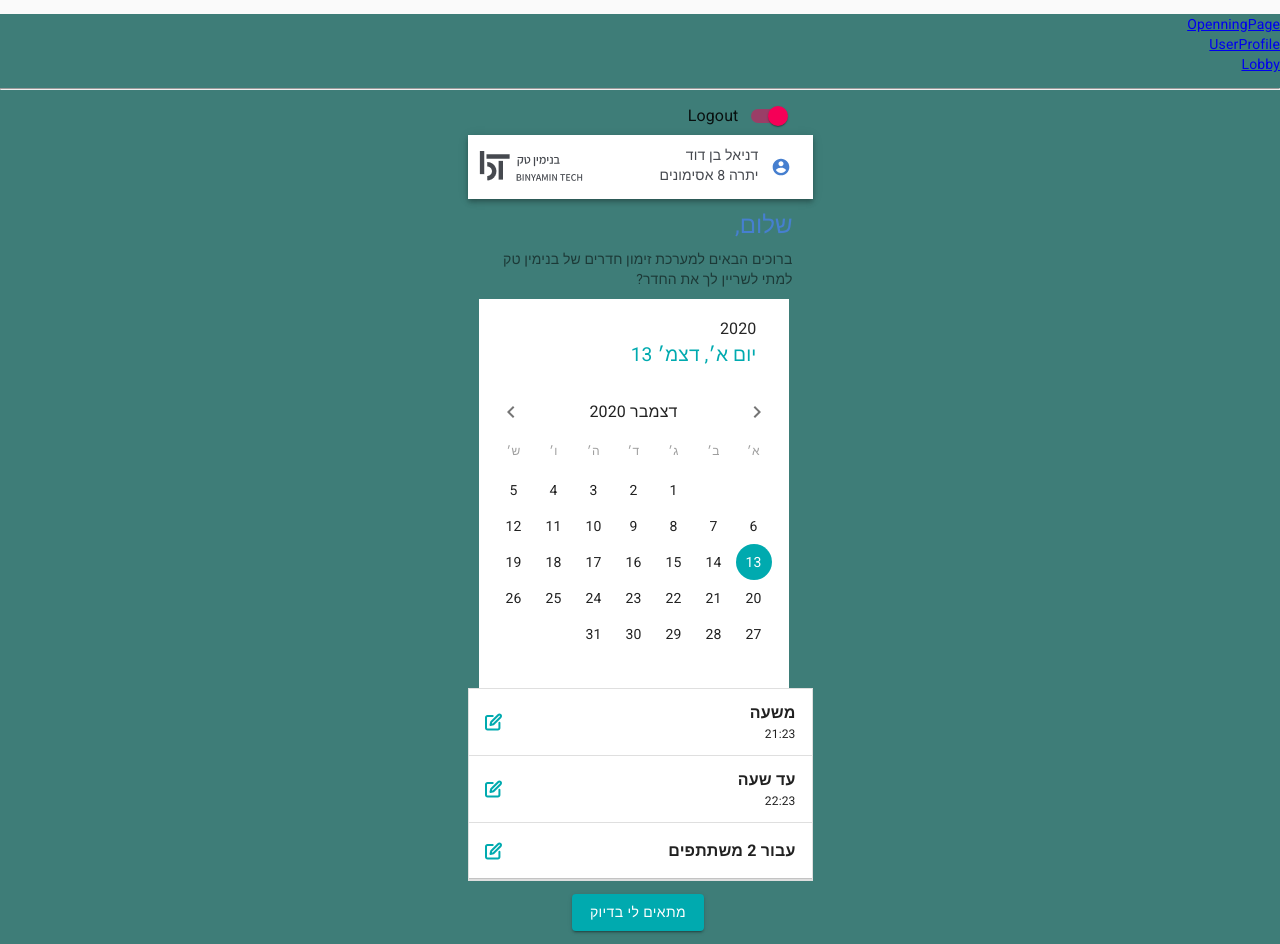
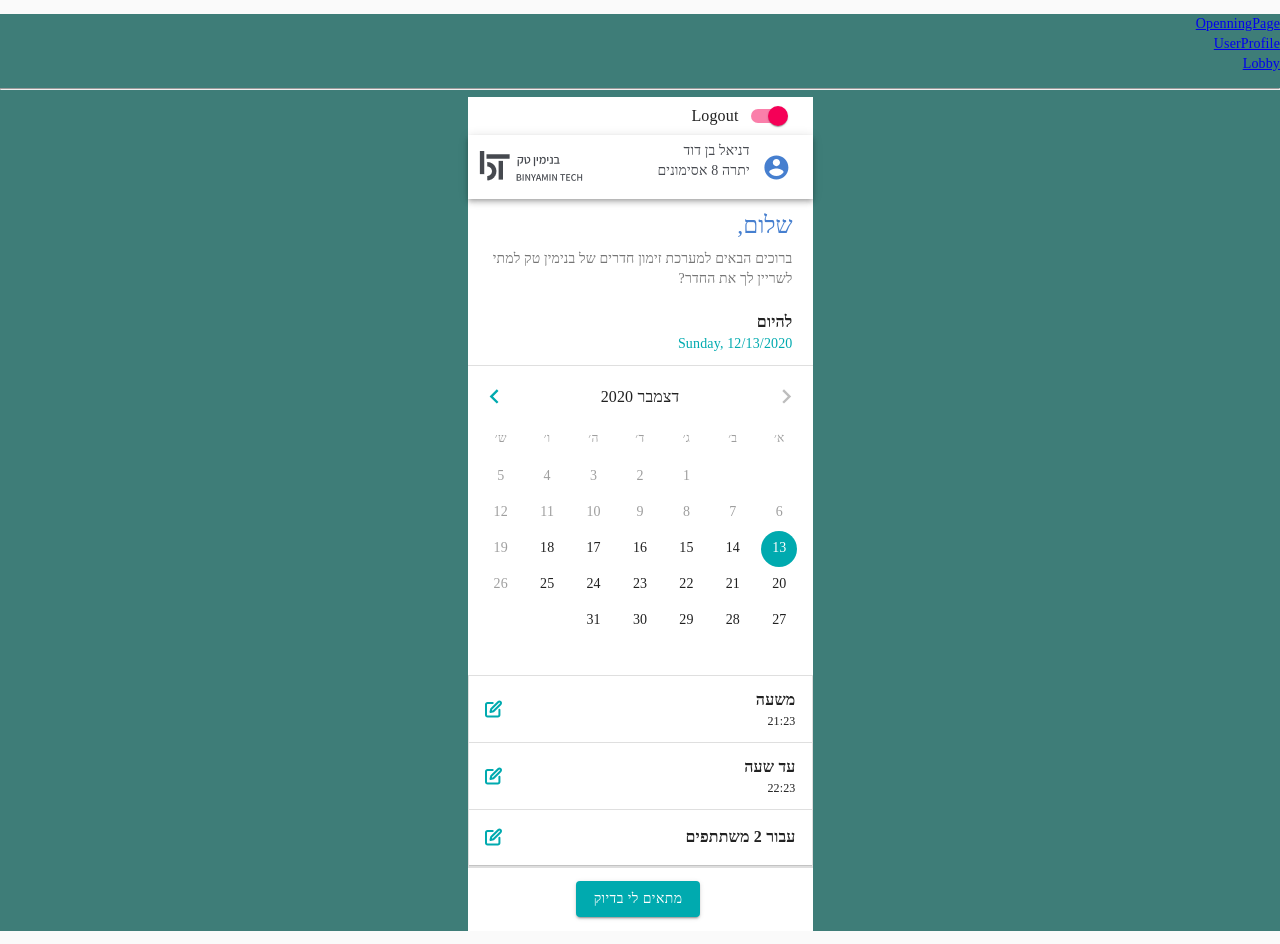
Before and after one commit to OrielBenMoshe/Rooms-Management, a React (Create React App) app in the folder client/: page / in a window 1280 px wide. Built offline with nearby package versions, Linux system fonts and the light colour scheme.

Commit message:
DayPicker.jsx fixing with rtl fixing

```diff
--- a/client/src/App.js
+++ b/client/src/App.js
@@ -55,6 +55,7 @@ function App() {
   return (
 
     <ThemeProvider theme={theme}>
+      <div dir="rtl">
       <CssBaseline />
       <Router>
         <div className="App">
@@ -85,6 +86,7 @@ function App() {
           </UserProvider>
         </div>
       </Router>
+      </div>
     </ThemeProvider>
 
   );
--- a/client/src/components/OpenningPage/DayPicker/DayPicker.css
+++ b/client/src/components/OpenningPage/DayPicker/DayPicker.css
@@ -1,14 +1,57 @@
 * {
   box-sizing: border-box;
   padding: 0;
+  font-family: 'Assistant' !important;
+  font-style: normal !important;
+
 }
 .PrivateTabIndicator-colorPrimary-24 {
   background-color: #00aaaf !important;
 }
-.MuiTab-textColorPrimary.Mui-selected {
+.MuiTab-textColorPrimary.Mui-selected,
+.MuiPickersDay-current:not(.MuiPickersDay-daySelected),
+.the_date,
+.MuiPickersCalendarHeader-iconButton:not(.Mui-disabled)
+{
   color: #00aaaf !important;
 }
 
+.MuiSvgIcon-root{
+  font-size: 1.8rem !important;
+}
+
+.date_label{
+  padding: 0 20px;
+  border-bottom: 1px solid rgb(223 223 223);
+  height: 66.22px;
+  display: flex;
+  flex-direction: column;
+  justify-content: center;
+}
+
+.is_today{
+  font-weight: 700;
+  font-size: 16px;
+}
+
+.MuiPickersBasePicker-pickerView.MuiPickersBasePicker-pickerViewLandscape {
+  width: 100%;
+  padding: 0;
+}
+
+.MuiPickersBasePicker-pickerView{
+  max-width: none !important;
+}
+
+.MuiPickersDatePickerRoot-toolbarLandscape{
+  padding: none !important;
+}
+
+.MuiPickersCalendarHeader-daysHeader,
+.MuiPickersCalendar-week{
+  justify-content: space-around !important;
+  padding: 0px 10px;
+}
 .MuiPickersDatePickerRoot-toolbar {
   position: relative;
   text-align: right;
@@ -45,8 +88,7 @@
   box-sizing: border-box;
   margin-left: auto;
   margin-right: auto;
-  padding-left: 16px;
-  padding-right: 16px;
+  padding: none !important;
 }
 .MuiTypography-h4 {
   font-size: 1.2rem !important;
@@ -102,15 +144,3 @@
   padding-left: 16px;
   padding-right: 16px;
 }
-
-.MuiPickersCalendarHeader-switchHeader {
-  display: flex;
-  margin-top: 4px;
-  align-items: center;
-  margin-bottom: 8px;
-  justify-content: space-between;
-  direction: ltr !important;
-}
-.MuiPaper-elevation1 {
-  box-shadow: none !important;
-}
--- a/client/src/components/OpenningPage/DayPicker/DayPicker.jsx
+++ b/client/src/components/OpenningPage/DayPicker/DayPicker.jsx
@@ -4,43 +4,86 @@ import {
   MuiPickersUtilsProvider,
   KeyboardDatePicker,
   DatePicker,
+  Calendar,
 } from "@material-ui/pickers";
 
-import { makeStyles } from '@material-ui/core/styles';
+import { makeStyles } from "@material-ui/core/styles";
 
 import "date-fns";
 import DateFnsUtils from "@date-io/date-fns";
 import { he } from "date-fns/locale";
-import './DayPicker.css';
+import "./DayPicker.css";
+import { useEffect } from "react";
+import { Switch } from "react-router-dom";
+import SwitchBase from "@material-ui/core/internal/SwitchBase";
 
-
-
-const useStyles = makeStyles(() => ({
-
-}));
 
 const DayPicker = (props) => {
   const [selectedDate, setSelectedDate] = useState(new Date());
+  const [forToday, setforToday] = useState('להיום');
+  const fmtOPT = { weekday: 'long', year: 'numeric', month: 'numeric', day: 'numeric' };
+
+  // Check if the selected date is today, tommorow or next week.
+  const isToday = (selectedDate) => {
+    const today = new Date();
+    const tomorrow = new Date();
+      tomorrow.setDate(tomorrow.getDate() + 1);
+    const nextWeek = new Date();
+      nextWeek.setDate(nextWeek.getDate() + 7);
+
+      // console.log('selectedDate: ||  ', selectedDate);
+      switch (selectedDate) {
+
+        case today:
+          console.log('today');
+          setforToday('להיום')
+          break;
+
+        case tomorrow:
+          console.log('tomorrow');
+          setforToday('למחר')
+          break;
+
+        case nextWeek:
+          console.log('nextWeek');
+          setforToday('לשבוע הבא')
+          break;
+
+        default:
+          console.log('none of them');
+          break;
+      }
+      console.log('forToday: ~ ' , forToday);
+
+  };
 
   const handleDateChange = (newDate) => {
     setSelectedDate(newDate);
+
+    isToday(newDate);
     props.selectedDate(newDate);
   };
+
+  useEffect(() => {
+  }, [selectedDate, forToday]);
+
   return (
-    <>
+      <MuiPickersUtilsProvider locale={he} utils={DateFnsUtils}>
+        <div className="date_label">
+          <div className="is_today">{forToday}</div>
+          <div className="the_date">{selectedDate.toLocaleDateString(undefined, fmtOPT)}</div>
+        </div>
+        <DatePicker
+          variant="static"
+          value={selectedDate}
+          onChange={handleDateChange}
+          orientation="landscape"
+          disablePast={true}
+          disableToolbar={true}
+          shouldDisableDate={day => day.getDay() === 6}
 
-      <Container>
-        <MuiPickersUtilsProvider locale={he} utils={DateFnsUtils}>
-
-          <DatePicker
-            variant='static'
-            value={selectedDate}
-            onChange={handleDateChange}
-            orientation='landscape'
-          />
-        </MuiPickersUtilsProvider>
-      </Container>
-    </>
+        />
+      </MuiPickersUtilsProvider>
   );
 };
 
--- a/client/src/components/OpenningPage/OpenningPage.css
+++ b/client/src/components/OpenningPage/OpenningPage.css
@@ -1,3 +1,7 @@
+.capacity_select_warrper{
+  background-color: white;
+}
+
 .submitWrapper{
     display: flex;
     align-items: center;
--- a/client/src/components/OpenningPage/OpenningPage.jsx
+++ b/client/src/components/OpenningPage/OpenningPage.jsx
@@ -23,6 +23,7 @@ function OpenningPage() {
 
   const useStyles = makeStyles(theme => ({
     root: {
+    backgroundColor: 'white',
     margin: 'auto',
     width: 345,
     textAlign: 'right',
--- a/client/src/components/OpenningPage/TimePicker/TimePicker.jsx
+++ b/client/src/components/OpenningPage/TimePicker/TimePicker.jsx
@@ -1,4 +1,5 @@
 import React from 'react';
+import './TimePicker';
 import {TextField} from '@material-ui/core';
 
 function TimePicker(props) {
--- a/client/src/theme.js
+++ b/client/src/theme.js
@@ -4,5 +4,6 @@ const theme = createMuiTheme({
   palette: {
     primary: { 500: "#467fcf" },
   },
+  direction: 'rtl',
 });
 export default theme;
--- a/package.json
+++ b/package.json
@@ -14,6 +14,7 @@
     "cors": "^2.8.5",
     "dotenv": "^8.2.0",
     "express": "^4.17.1",
+    "jss-rtl": "^0.3.0",
     "mongoose": "^5.11.5"
   }
 }
```
Also changed, not shown: client/src/components/RTL.jsx (added, +14 -0 lines), client/src/components/OpenningPage/TimePicker/TimePicker.css (added), 1 other file (tests, documents, lock files or other folders).
